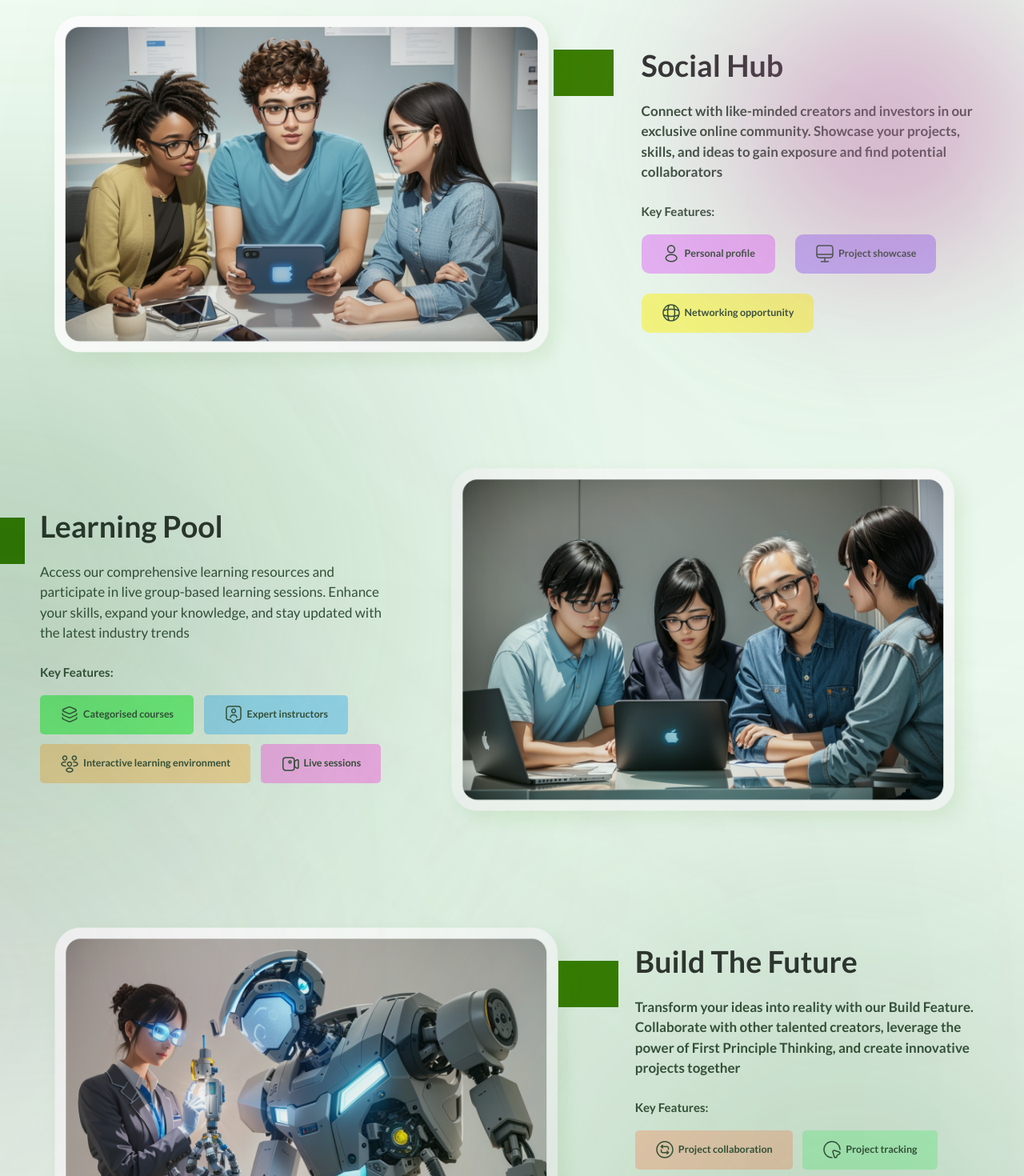
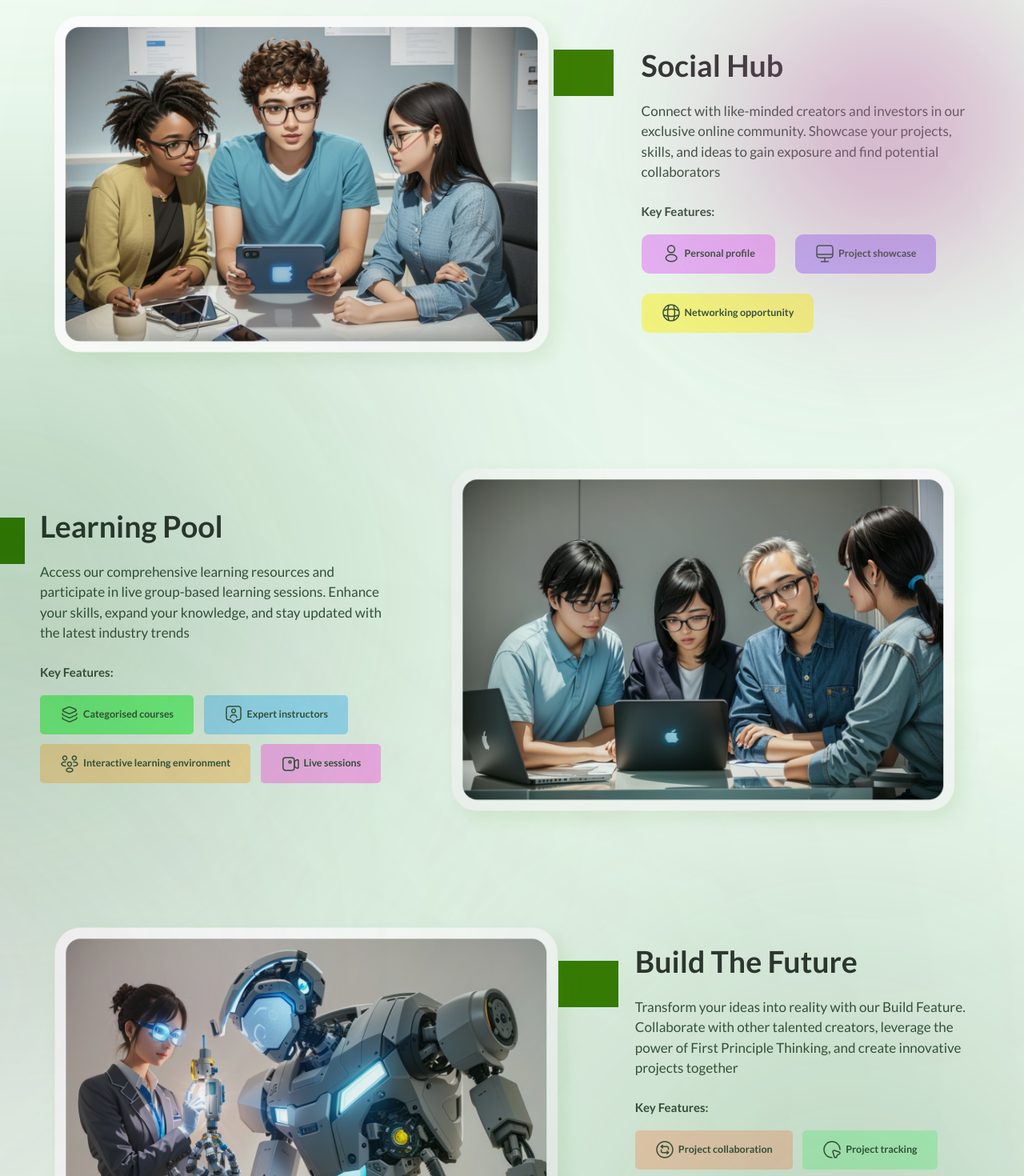
Before and after one commit to Colab-Apes/new_landing_page, a React (Vite) app: page / in a window 1280 px wide. Shown: the part 720-2190 px from the top of the page at 80% size. Built offline with nearby package versions, Linux system fonts and the light colour scheme.

Commit message:
changed font weight

```diff
--- a/src/NewLandingPage/components/BuildTheFuture.jsx
+++ b/src/NewLandingPage/components/BuildTheFuture.jsx
@@ -72,7 +72,7 @@ const BuildTheFuture = () => {
             <h1 className="text-[#333333] font-semibold text-[4rem] md:text-6xl mb-10">
               Build The Future
             </h1>
-            <p className="text-[#3B513F] font-bold z-[1rem] text-[1.7rem] mb-10">
+            <p className="text-[#3B513F]  z-[1rem] text-[1.7rem] mb-10">
               Transform your ideas into reality with our Build Feature.
               Collaborate with other talented creators, leverage the power of
               First Principle Thinking, and create innovative projects together
--- a/src/NewLandingPage/components/SocialHub.jsx
+++ b/src/NewLandingPage/components/SocialHub.jsx
@@ -57,7 +57,7 @@ const SocialHub = () => {
             <h1 className="text-[#333333] font-semibold text-[4rem] md:text-6xl mb-10">
               Social Hub
             </h1>
-            <p className="text-[#3B513F] font-bold z-[1rem] text-[1.7rem] mb-10">
+            <p className="text-[#3B513F] font-normal z-[1rem] text-[1.7rem] mb-10">
               Connect with like-minded creators and investors in our exclusive
               online community. Showcase your projects, skills, and ideas to
               gain exposure and find potential collaborators
```
